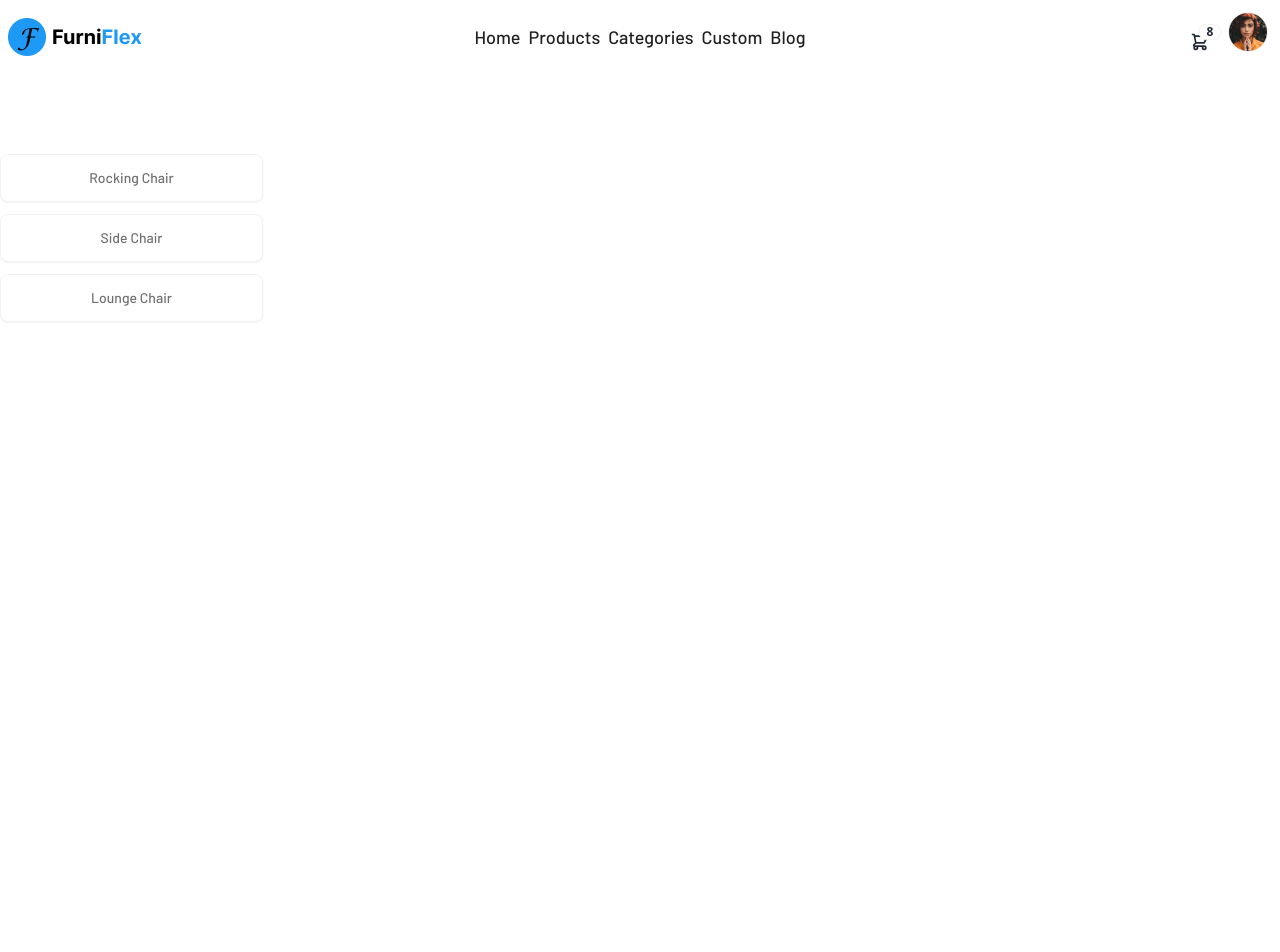
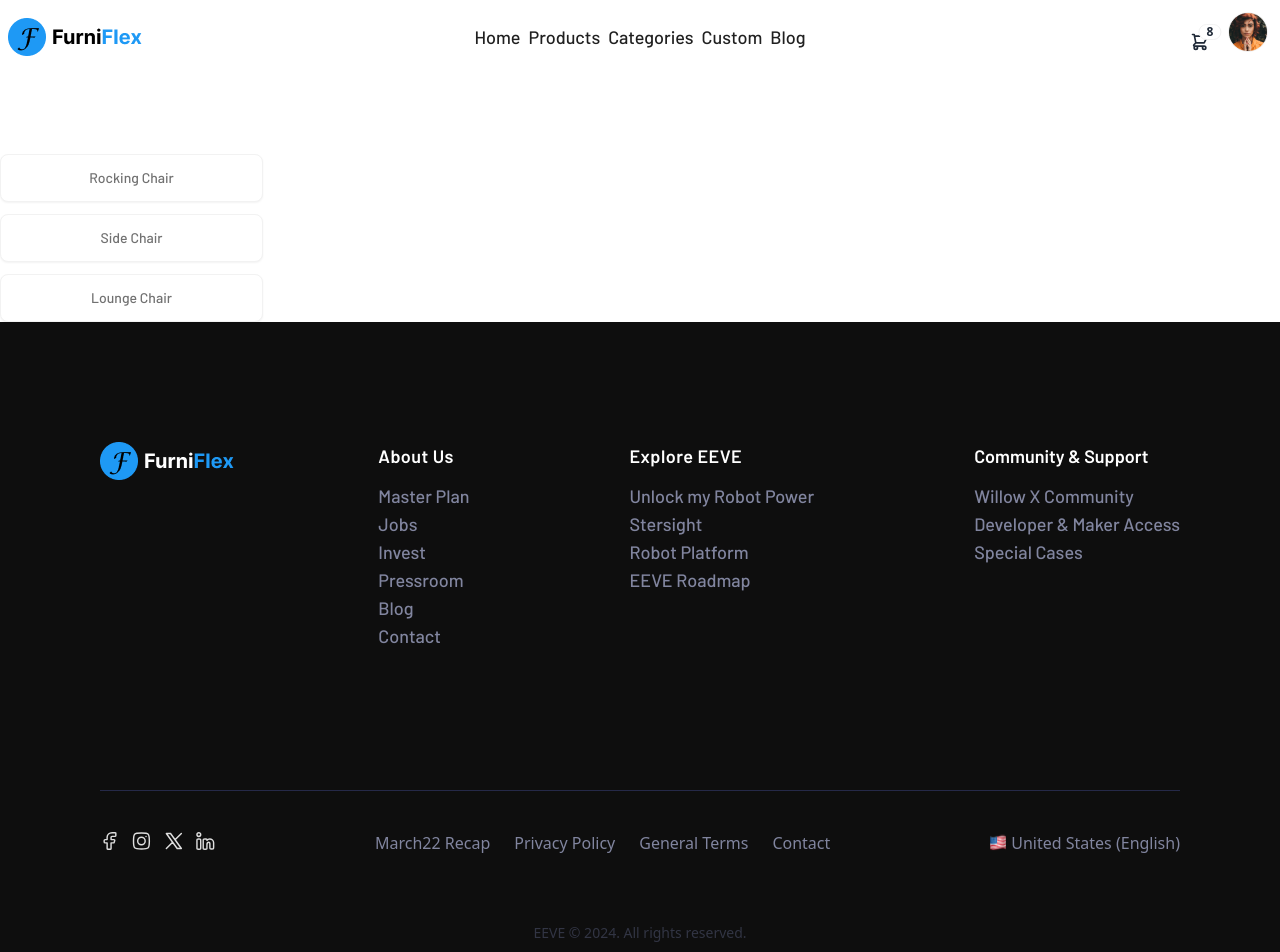
Before and after one commit to Nujat-Zaman-Chowdhury/E-commerce-web-app, a React (Vite) app: page / in a window 1280 px wide. Shown: the top 952 px of the page. Before the commit the page ends 800 px from the top, so only its background shows below. Built offline with nearby package versions, Linux system fonts and the light colour scheme.

Commit message:
added footer

```diff
--- /dev/null
+++ b/src/components/Footer/Footer.jsx
@@ -0,0 +1,174 @@
+import React from "react";
+import logo from "../../../public/footerlogo.png";
+import flag from "../../../public/🇺🇸.png"
+
+const Footer = () => {
+  return (
+    <footer className="px-[100px] pb-6 pt-20 bg-[#0E0E0E]">
+      <div className="flex flex-col justify-between py-10 space-y-8 lg:flex-row lg:space-y-0">
+        <div className="cursor-pointer">
+          <img src={logo} alt="" />
+        </div>
+        <div className="flex text-sm gap-x-10 gap-y-8 space-x-[120px] font-barlow">
+          <div className="space-y-3">
+            <h3 className="tracking-wide text-lg font-semibold text-white">About Us</h3>
+            <ul className="text-[#81859F] text-lg font-medium">
+              <li>
+                <a href="#">Master Plan</a>
+              </li>
+              <li>
+                <a href="#">Jobs</a>
+              </li>
+              <li>
+                <a href="#">Invest</a>
+              </li>
+              <li>
+                <a href="#">Pressroom</a>
+              </li>
+              <li>
+                <a href="#">Blog</a>
+              </li>
+              <li>
+                <a href="#">Contact</a>
+              </li>
+            </ul>
+          </div>
+          <div className="space-y-3">
+            <h3 className="tracking-wide text-lg font-semibold text-white">Explore EEVE</h3>
+            <ul className="text-[#81859F] text-lg font-medium">
+              <li>
+                <a href="#">Unlock my Robot Power</a>
+              </li>
+              <li>
+                <a href="#">Stersight</a>
+              </li>
+              <li>
+                <a href="#">Robot Platform</a>
+              </li>
+              <li>
+                <a href="#">EEVE Roadmap</a>
+              </li>
+            </ul>
+          </div>
+          <div className="space-y-3">
+            <h3 className="text-lg font-semibold text-white">Community & Support</h3>
+            <ul className="text-[#81859F] text-lg font-medium">
+              <li>
+                <a href="#">Willow X Community</a>
+              </li>
+              <li>
+                <a href="#">Developer & Maker Access</a>
+              </li>
+              <li>
+                <a href="#">Special Cases</a>
+              </li>
+            </ul>
+          </div>
+        </div>
+      </div>
+      <hr className="border-[#252948] mt-[100px]" />
+      <div className="flex justify-between mt-10 mb-[44px]">
+        <div className="flex gap-[11px]">
+          <svg
+            xmlns="http://www.w3.org/2000/svg"
+            width="20"
+            height="20"
+            viewBox="0 0 20 20"
+            fill="none"
+          >
+            <path
+              fill-rule="evenodd"
+              clip-rule="evenodd"
+              d="M5.15282 8.61043C4.33802 8.61043 4.16797 8.77035 4.16797 9.53635V10.9253C4.16797 11.6913 4.33802 11.8512 5.15282 11.8512H7.12251V17.4068C7.12251 18.1728 7.29256 18.3327 8.10736 18.3327H10.0771C10.8919 18.3327 11.0619 18.1728 11.0619 17.4068V11.8512H13.2736C13.8916 11.8512 14.0508 11.7383 14.2206 11.1797L14.6426 9.79077C14.9334 8.83385 14.7542 8.61043 13.6956 8.61043H11.0619V6.29565C11.0619 5.78427 11.5028 5.36972 12.0467 5.36972H14.8498C15.6646 5.36972 15.8346 5.20984 15.8346 4.44379V2.59194C15.8346 1.82589 15.6646 1.66602 14.8498 1.66602H12.0467C9.32714 1.66602 7.12251 3.73877 7.12251 6.29565V8.61043H5.15282Z"
+              stroke="#DFDFDF"
+              stroke-width="1.42857"
+              stroke-linejoin="round"
+            />
+          </svg>
+          <svg
+            xmlns="http://www.w3.org/2000/svg"
+            width="21"
+            height="20"
+            viewBox="0 0 21 20"
+            fill="none"
+          >
+            <path
+              d="M2.51074 9.99772C2.51074 6.26577 2.51074 4.3998 3.67011 3.24042C4.82948 2.08105 6.69546 2.08105 10.4274 2.08105C14.1593 2.08105 16.0253 2.08105 17.1847 3.24042C18.3441 4.3998 18.3441 6.26577 18.3441 9.99772C18.3441 13.7296 18.3441 15.5956 17.1847 16.7551C16.0253 17.9144 14.1593 17.9144 10.4274 17.9144C6.69546 17.9144 4.82948 17.9144 3.67011 16.7551C2.51074 15.5956 2.51074 13.7296 2.51074 9.99772Z"
+              stroke="#DFDFDF"
+              stroke-width="1.42857"
+              stroke-linejoin="round"
+            />
+            <path
+              d="M14.1787 10C14.1787 12.0711 12.4998 13.75 10.4287 13.75C8.35764 13.75 6.67871 12.0711 6.67871 10C6.67871 7.92893 8.35764 6.25 10.4287 6.25C12.4998 6.25 14.1787 7.92893 14.1787 10Z"
+              stroke="#DFDFDF"
+              stroke-width="1.42857"
+            />
+            <path
+              d="M15.0182 5.41553H15.0107"
+              stroke="#DFDFDF"
+              stroke-width="1.42857"
+              stroke-linecap="round"
+              stroke-linejoin="round"
+            />
+          </svg>
+          <svg
+            xmlns="http://www.w3.org/2000/svg"
+            width="21"
+            height="20"
+            viewBox="0 0 21 20"
+            fill="none"
+          >
+            <path
+              d="M3.35693 17.5L9.64727 11.2097M9.64727 11.2097L3.35693 2.5H7.5236L12.0666 8.79033M9.64727 11.2097L14.1903 17.5H18.3569L12.0666 8.79033M18.3569 2.5L12.0666 8.79033"
+              stroke="#DFDFDF"
+              stroke-width="1.42857"
+              stroke-linecap="round"
+              stroke-linejoin="round"
+            />
+          </svg>
+          <svg
+            xmlns="http://www.w3.org/2000/svg"
+            width="21"
+            height="20"
+            viewBox="0 0 21 20"
+            fill="none"
+          >
+            <path
+              d="M4.03695 7.91589H3.62028C2.8346 7.91589 2.44177 7.91589 2.19769 8.15997C1.95361 8.40406 1.95361 8.79689 1.95361 9.58256V16.6659C1.95361 17.4516 1.95361 17.8444 2.19769 18.0885C2.44177 18.3326 2.8346 18.3326 3.62028 18.3326H4.03695C4.82262 18.3326 5.21545 18.3326 5.45954 18.0885C5.70361 17.8444 5.70361 17.4516 5.70361 16.6659V9.58256C5.70361 8.79689 5.70361 8.40406 5.45954 8.15997C5.21545 7.91589 4.82262 7.91589 4.03695 7.91589Z"
+              stroke="#DFDFDF"
+              stroke-width="1.42857"
+            />
+            <path
+              d="M5.70361 3.54089C5.70361 4.57643 4.86415 5.41589 3.82861 5.41589C2.79308 5.41589 1.95361 4.57643 1.95361 3.54089C1.95361 2.50536 2.79308 1.66589 3.82861 1.66589C4.86415 1.66589 5.70361 2.50536 5.70361 3.54089Z"
+              stroke="#DFDFDF"
+              stroke-width="1.42857"
+            />
+            <path
+              d="M10.5586 7.91589H9.87028C9.08461 7.91589 8.69178 7.91589 8.44769 8.15997C8.20361 8.40406 8.20361 8.79689 8.20361 9.58256V16.6659C8.20361 17.4516 8.20361 17.8444 8.44769 18.0885C8.69178 18.3326 9.08461 18.3326 9.87028 18.3326H10.2869C11.0726 18.3326 11.4654 18.3326 11.7095 18.0885C11.9536 17.8444 11.9536 17.4516 11.9536 16.6659L11.9537 13.7493C11.9537 12.3686 12.3937 11.2493 13.6935 11.2493C14.3434 11.2493 14.8703 11.809 14.8703 12.4993V16.2493C14.8703 17.035 14.8703 17.4278 15.1144 17.6719C15.3584 17.916 15.7513 17.916 16.5369 17.916H16.9525C17.738 17.916 18.1308 17.916 18.3749 17.672C18.6189 17.428 18.619 17.0352 18.6192 16.2497L18.6204 11.6661C18.6204 9.59506 16.6506 7.91609 14.7009 7.91609C13.591 7.91609 12.6009 8.46014 11.9537 9.31089C11.9536 8.78581 11.9536 8.52331 11.8396 8.32839C11.7674 8.20494 11.6645 8.10217 11.5411 8.02995C11.3462 7.91589 11.0837 7.91589 10.5586 7.91589Z"
+              stroke="#DFDFDF"
+              stroke-width="1.42857"
+              stroke-linejoin="round"
+            />
+          </svg>
+        </div>
+        <div>
+          <p className="text-[#81859F] flex gap-6 font-medium">
+            <a href="">March22 Recap</a>
+            <a href="#">Privacy Policy</a>
+            <a href="#">General Terms</a>
+            <a href="#">Contact</a>
+          </p>
+        </div>
+        <div className="flex gap-1">
+        <img src={flag} alt="" />
+<p className="text-[#81859F]">United States (English)</p>
+        </div>
+      </div>
+      <div className="py-6 text-sm text-center text-[#323544] font-medium">
+        EEVE © 2024. All rights reserved.
+      </div>
+    </footer>
+  );
+};
+
+export default Footer;
--- a/src/layout/Main.jsx
+++ b/src/layout/Main.jsx
@@ -1,12 +1,14 @@
 import React from 'react';
 import { Outlet } from 'react-router-dom';
 import Navbar from '../components/Navbar/Navbar';
+import Footer from '../components/Footer/Footer';
 
 const Main = () => {
     return (
         <div>
             <Navbar/>
             <Outlet/>
+            <Footer/>
         </div>
     );
 };
```
Also changed, not shown: public/footerlogo.png (added), public/🇺🇸.png (added).
